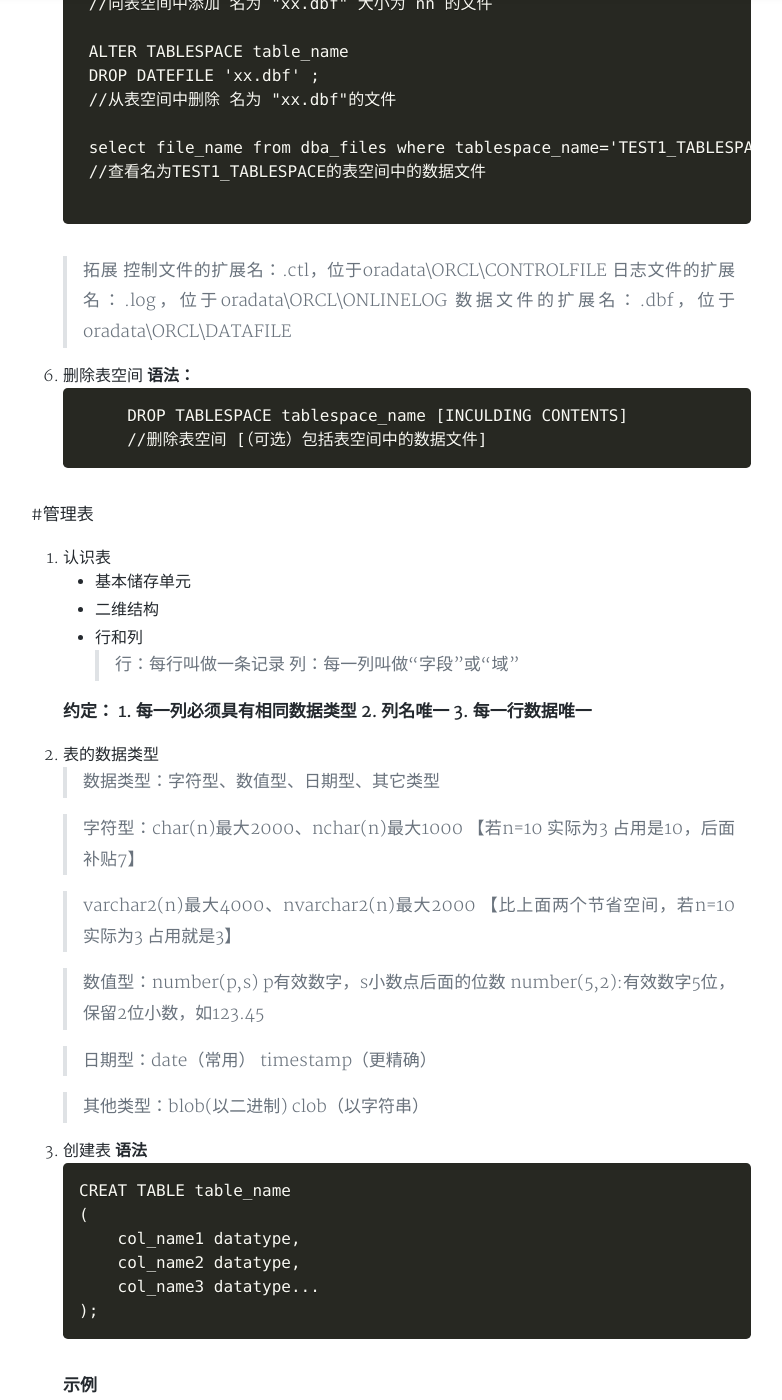
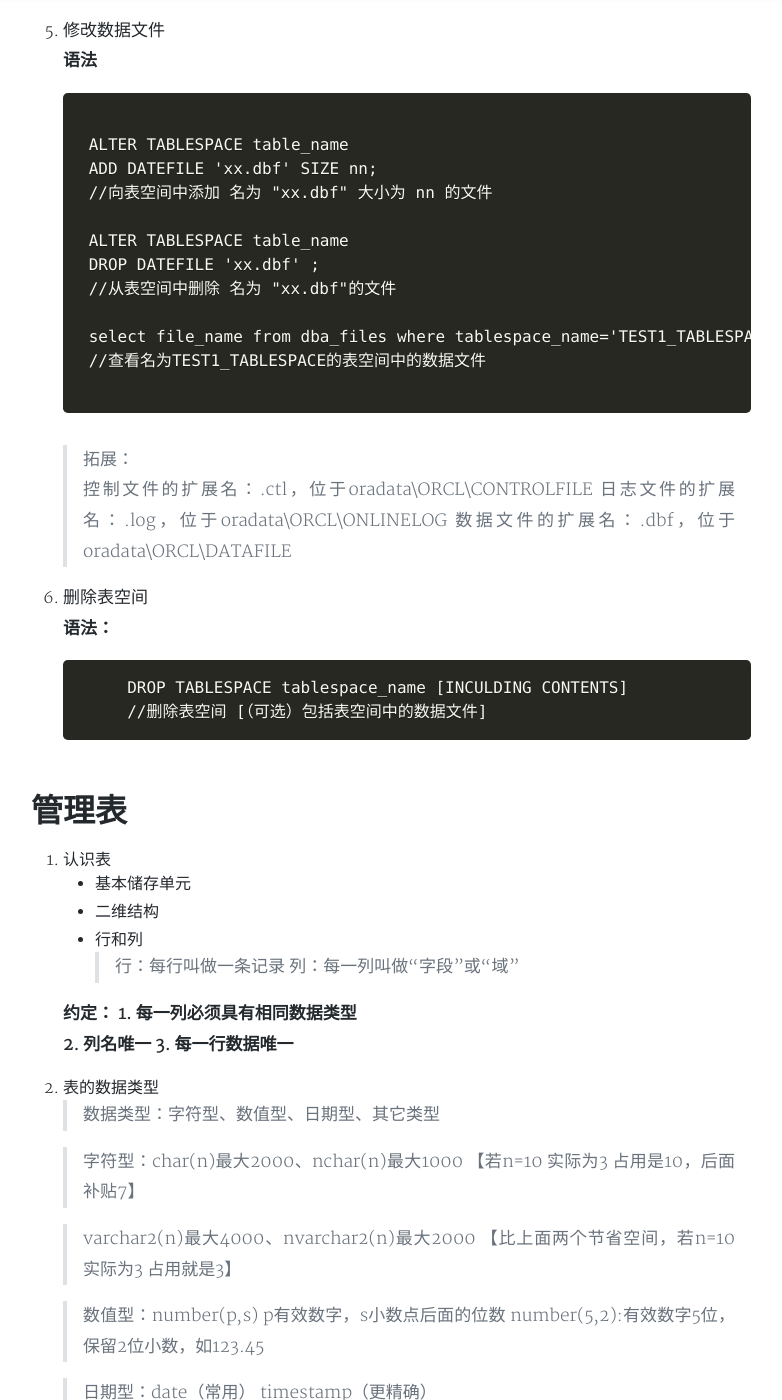
Before and after one commit to niuyi1017/niuyi1017.github.io, a Jekyll site: the page built from _posts/2018-04-18-OraclePart1.md, in a window 1280 px wide and 1400 px high, scrolled down 2349 px. Shown: the whole window, without its empty margins (249-1031 px from the left). Built offline with Jekyll 4.4.1, drawn with Linux system fonts in a browser that asks for light colours; nearby versions of some CDN libraries; comment, search, counter and statistics services are not loaded; a style sheet for code colours, icons or effects is not loaded; some of the changed text lies outside the part shown.

Commit message:
修改部分格式

````diff
--- a/_posts/2018-04-18-OraclePart1.md
+++ b/_posts/2018-04-18-OraclePart1.md
@@ -10,9 +10,10 @@
 
 ###### 一点关于Oracle数据库的小总结
 
+
 >本文依据慕课网 [Oracle 数据库开发必备利器路径](https://www.imooc.com/course/programdetail/pid/40)相关课程整理
 
-#目录
+# 目录
 * 表空间
 * 管理表
 * 操作表中数据
@@ -68,6 +69,7 @@
 
 
 3. 创建用户表空间
+
     **语法：**
     ```
         create tablespace test1_tablespace datafile 'test1file.dbf' size 10m;
@@ -76,6 +78,7 @@
         //创建临时表空间
     ```
 4. 修改用户表空间
+
     **语法**
     ```
 
@@ -88,6 +91,7 @@
 
     ```
 5. 修改数据文件
+
      **语法**
     ```
 
@@ -103,19 +107,20 @@
     //查看名为TEST1_TABLESPACE的表空间中的数据文件
 
     ```
-    >拓展
-    控制文件的扩展名：.ctl，位于oradata\ORCL\CONTROLFILE
+    >拓展：
+    >控制文件的扩展名：.ctl，位于oradata\ORCL\CONTROLFILE
     日志文件的扩展名：.log，位于oradata\ORCL\ONLINELOG
     数据文件的扩展名：.dbf，位于oradata\ORCL\DATAFILE
 
 6. 删除表空间
+
       **语法：**
     ```
         DROP TABLESPACE tablespace_name [INCULDING CONTENTS]
         //删除表空间 [（可选）包括表空间中的数据文件]
     ```
 
-#管理表
+# 管理表
 1. 认识表
     * 基本储存单元
     * 二维结构
@@ -143,6 +148,7 @@
 
     >其他类型：blob(以二进制) clob（以字符串）
 3. 创建表
+
    **语法**
    ```
    CREAT TABLE table_name
@@ -169,6 +175,7 @@
 
     ```
 4. 修改表
+
     **语法**
     ```
     ALTER TABLE tb_name
@@ -211,13 +218,13 @@
 
 
 
-#操作表中的数据
+# 操作表中的数据
 1. 操作表中的数据
 2. 复制表数据
 3. 修改表数据
 4. 删除表数据
 
-#约束
+# 约束
 1. 约束概述
 2. 非空约束
 3. 主键约束
````
